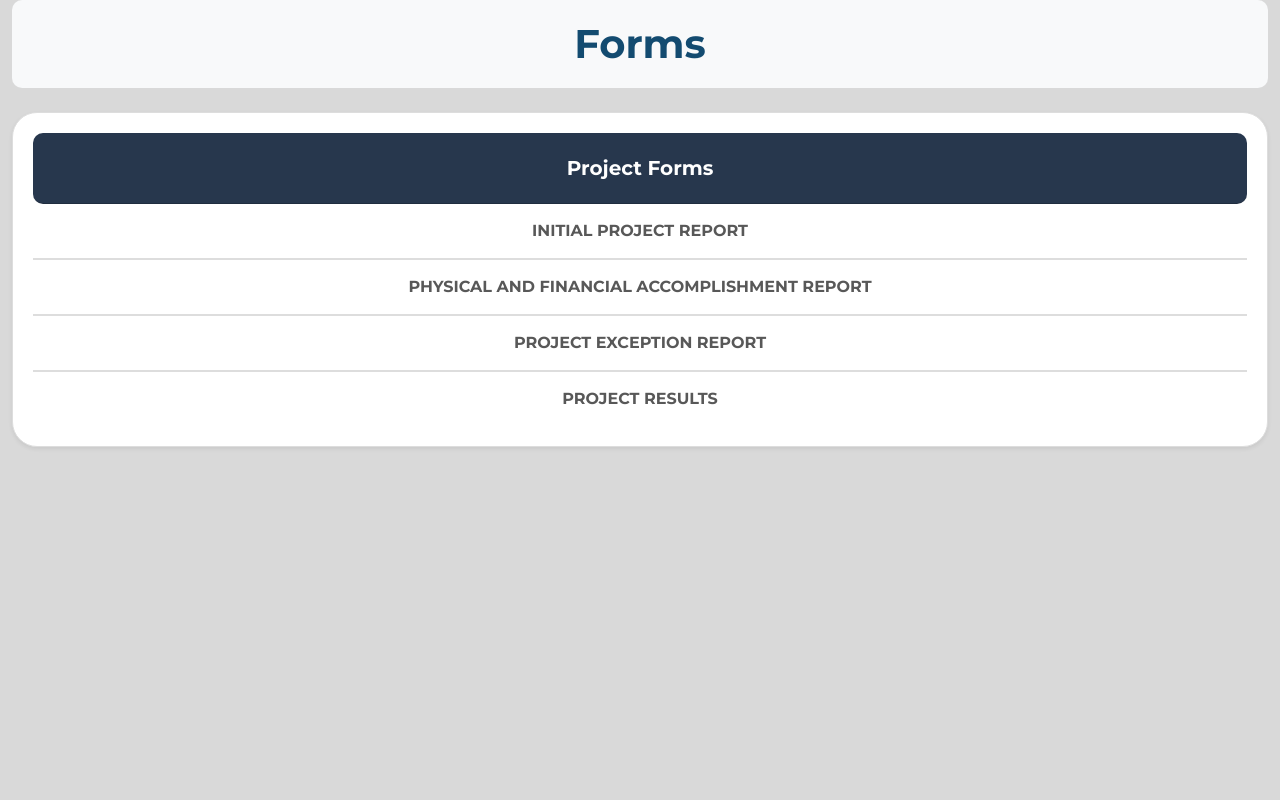
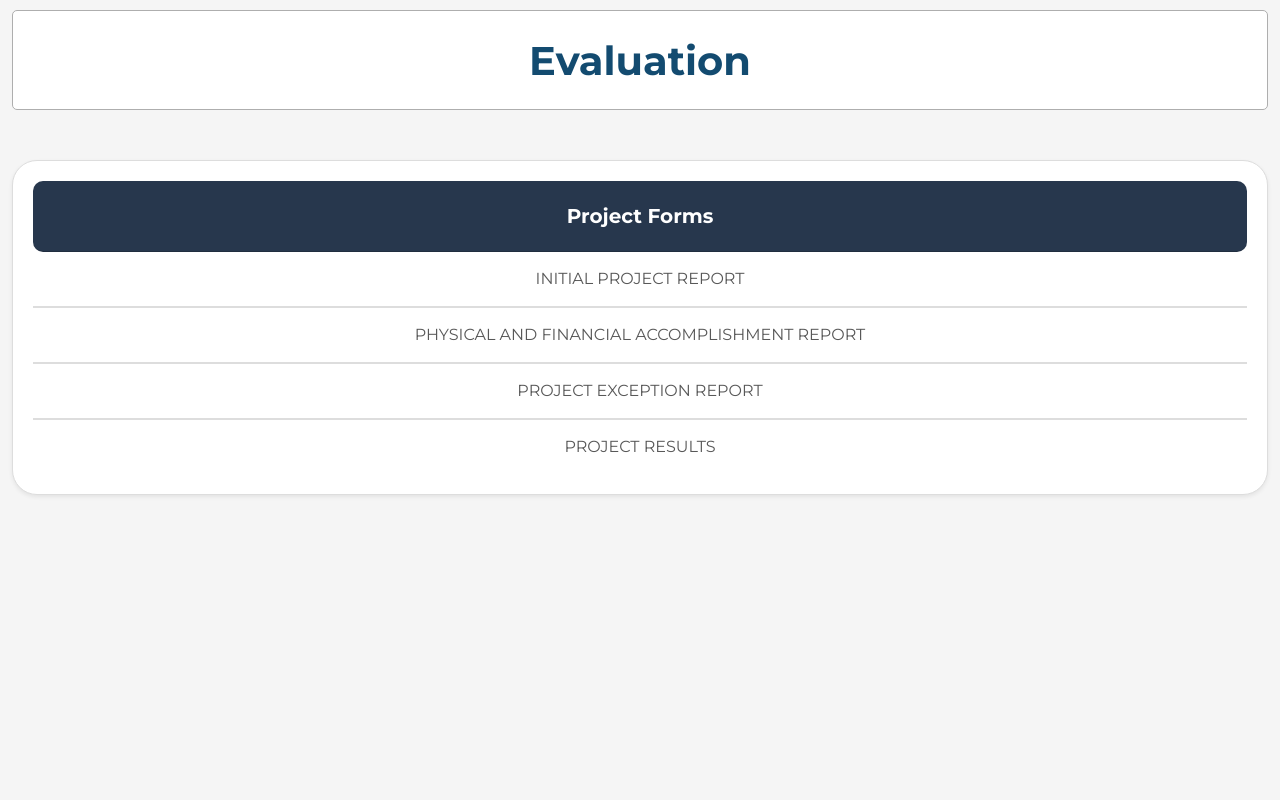
Before and after one commit to Ivan-Edan/ProEva, a PHP site: page /user-page/user-MandE-forms.php in a window 1280 px wide. Run offline with PHP 8.4, Linux system fonts and the light colour scheme.

Commit message:
evaluation forms UI version 2

```diff
--- a/src/pages/admin-evaluation.php
+++ b/src/pages/admin-evaluation.php
@@ -10,9 +10,7 @@
 <body>
     <div class="container-fluid evaluation-container">
         <div class="custom-container">
-            <div class="heading-container mb-4">
-                <h1 class="text-primary fw-bold">Evaluation</h1>
-            </div>
+        <div class="container-1">Evaluation</div>
             <div class="card shadow-sm forms-container" id="forms-list">
                 <div class="card-header text-white">
                     Project Evaluation Forms
--- a/src/styles/admin-evaluation-forms.css
+++ b/src/styles/admin-evaluation-forms.css
@@ -1,7 +1,7 @@
 @import url('https://fonts.googleapis.com/css2?family=Montserrat:wght@400;700&display=swap');
 body {
     font-family: 'Montserrat', sans-serif;
-    background-color: #D9D9D9;
+    background-color: #F5F5F5 !important;
     margin: 0;
     padding: 0;
     display: flex;
--- a/src/styles/admin-sidebar.css
+++ b/src/styles/admin-sidebar.css
@@ -5,7 +5,7 @@ html, body {
     margin: 0; /* Remove default margins */
     overflow: hidden; /* Prevent body scrolling */
     font-family: Montserrat, sans-serif;
-    background-color: #D9D9D9;
+    background-color: #F5F5F5;
 }
 
 body {
--- a/src/styles/user-evaluation-forms.css
+++ b/src/styles/user-evaluation-forms.css
@@ -1,7 +1,7 @@
 @import url('https://fonts.googleapis.com/css2?family=Montserrat:wght@400;700&display=swap');
 body {
     font-family: 'Montserrat', sans-serif;
-    background-color: #D9D9D9;
+    background-color: #F5F5F5;
     margin: 0;
     padding: 0;
     display: flex;
--- a/src/styles/user-evaluation.css
+++ b/src/styles/user-evaluation.css
@@ -2,7 +2,7 @@
 @import url('https://fonts.googleapis.com/css2?family=Montserrat:wght@400;700&display=swap');
 body {
     font-family: 'Montserrat', sans-serif;
-    background-color: #D9D9D9;
+    background-color: #F5F5F5;
     margin: 0;
     padding: 0;
     display: flex;
@@ -25,7 +25,19 @@ body {
 .card {
     border-radius: 8px;
 }
-
+.container-1 {
+    padding: 20px;
+    margin: 10px 0;
+    text-align: center;
+    border-radius: 5px;
+    background-color: #FFFFFF;
+    color: #134B70;
+    font-size: 40px;
+    border: 1px solid #AEAEAE;
+    font-weight: bold;
+    margin-bottom: 50px;
+    height: 100px;
+}
 .card-header {
     font-size: 1.25rem;
     font-weight: bold;
@@ -40,7 +52,7 @@ body {
     font-size: 1rem;
     padding: 15px 20px;
     text-align: center;
-    font-weight:600;
+    font-weight:200;
     color: #585858;
 }
 
--- a/src/styles/user-sidebar.css
+++ b/src/styles/user-sidebar.css
@@ -5,7 +5,7 @@ html, body {
     margin: 0; /* Remove default margins */
     overflow: hidden; /* Prevent body scrolling */
     font-family: Montserrat, sans-serif;
-    background-color: #D9D9D9;
+    background-color: #F5F5F5;
 }
 
 body {
--- a/src/user-page/user-MandE-forms.php
+++ b/src/user-page/user-MandE-forms.php
@@ -10,9 +10,7 @@
 <body>
     <div class="container-fluid evaluation-container">
         <div class="custom-container">
-            <div class="heading-container mb-4">
-                <h1 class="fw-bold">Forms</h1>
-            </div>
+        <div class="container-1">Evaluation</div>
             <div class="card shadow-sm forms-container" id="forms-list">
                 <div class="card-header text-white">
                     Project Forms
```
Also changed, not shown: src/styles/admin-evaluation.css (+14 -2 lines).
